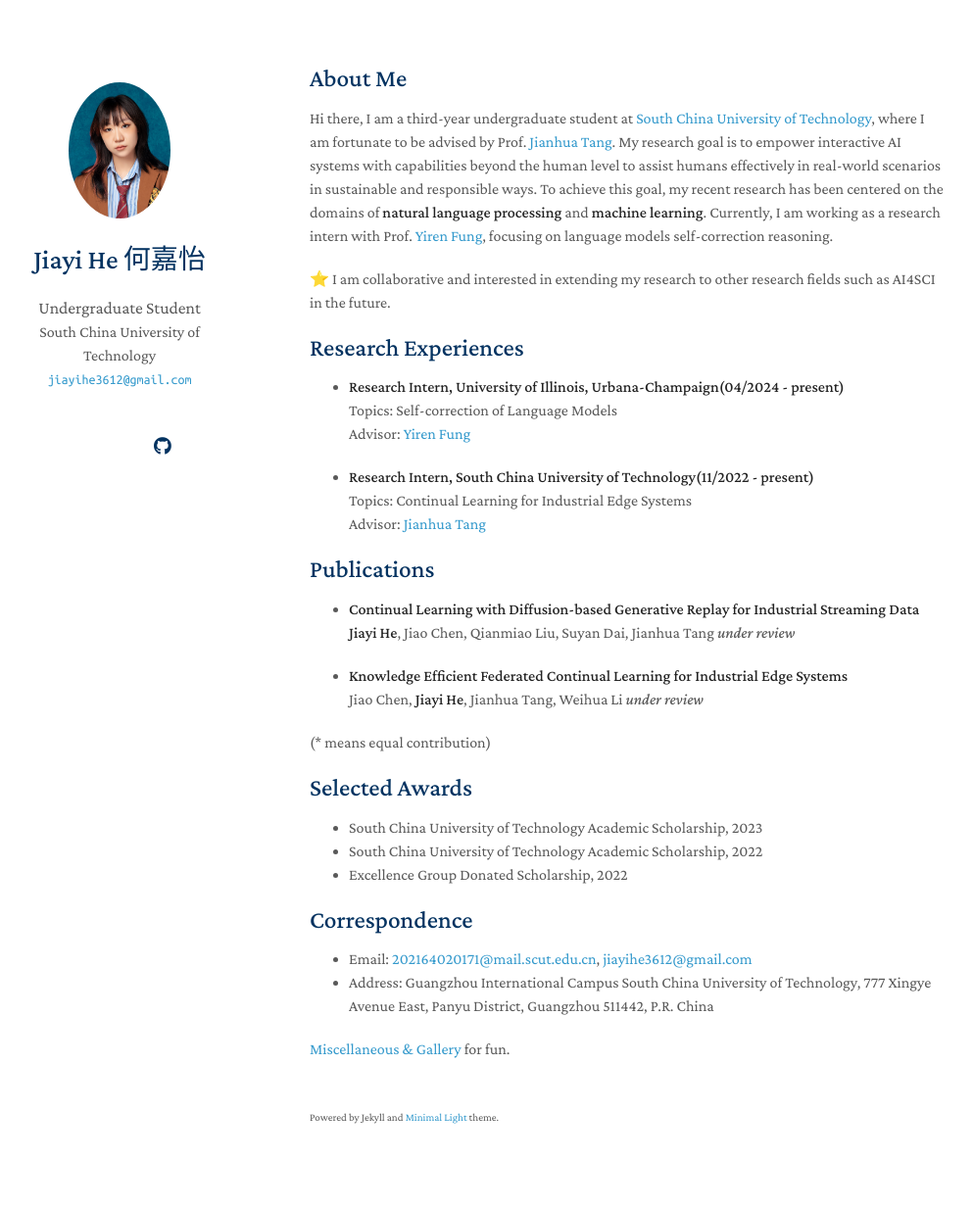
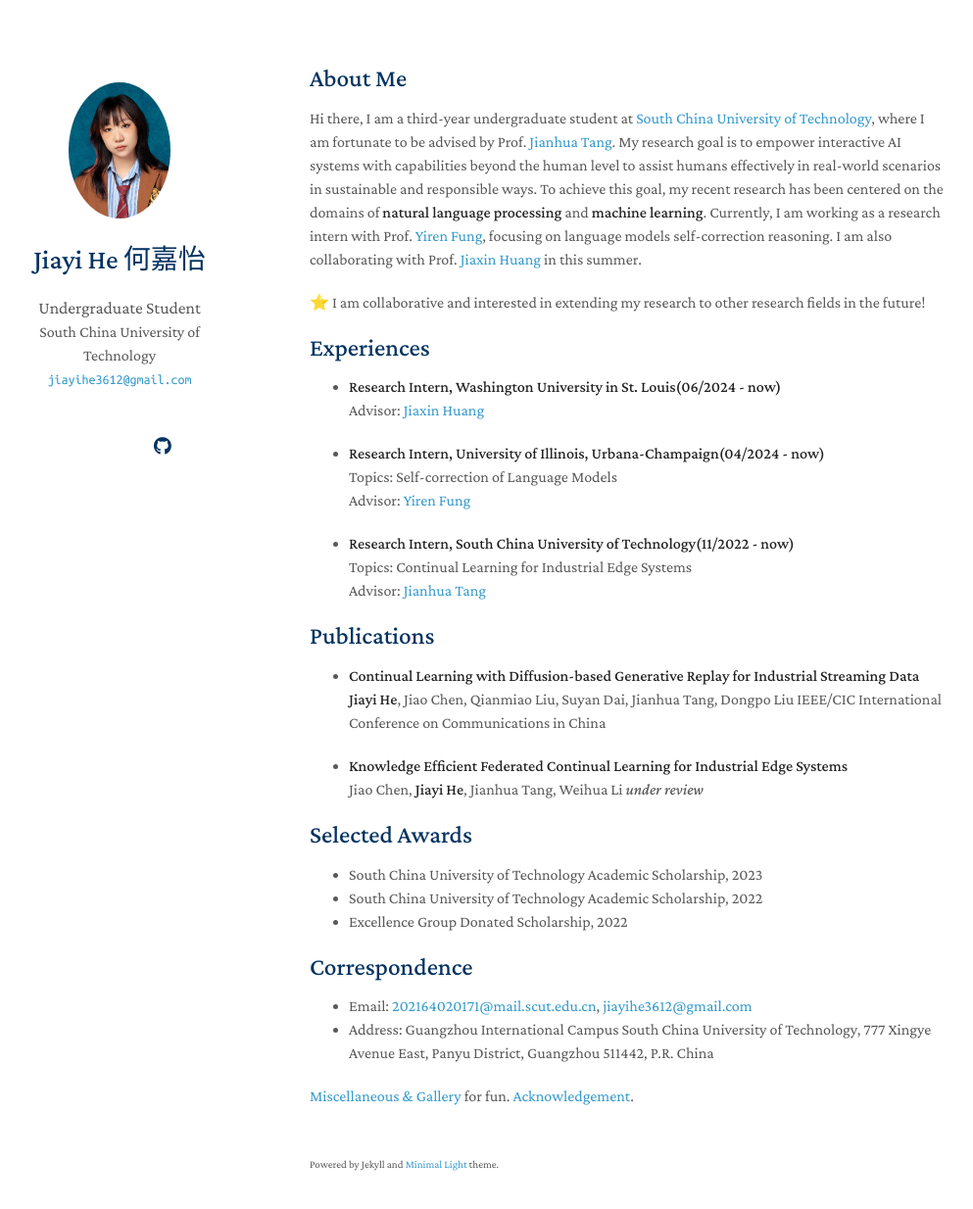
Before and after one commit to ivy3h/ivy3h.github.io, a Jekyll site: the page built from index.md, in a window 1280 px wide and 1269 px high. Shown: the top 1234 px of the window at 98% size, without its empty margins (154-1147 px from the left). Built offline with Jekyll 4.4.1, drawn with Linux system fonts in a browser that asks for light colours; nearby versions of some CDN libraries; a style sheet for code colours, icons or effects is not loaded; our own code applies the rules of GitHub Pages for plain Markdown files.

Commit message:
Update index.md

```diff
--- a/index.md
+++ b/index.md
@@ -4,19 +4,22 @@ layout: homepage
 
 ## About Me
 
-Hi there, I am a third-year undergraduate student at [South China University of Technology](https://www.scut.edu.cn/en/), where I am fortunate to be advised by Prof. [Jianhua Tang](http://www2.scut.edu.cn/wusie_en/2020/0425/c25923a490121/page.htm). My research goal is to empower interactive AI systems with capabilities beyond the human level to assist humans effectively in real-world scenarios in sustainable and responsible ways. To achieve this goal, my recent research has been centered on the domains of **natural language processing** and **machine learning**. Currently, I am working as a research intern with Prof. [Yiren Fung](https://yrf1.github.io/), focusing on language models self-correction reasoning.
+Hi there, I am a third-year undergraduate student at [South China University of Technology](https://www.scut.edu.cn/en/), where I am fortunate to be advised by Prof. [Jianhua Tang](http://www2.scut.edu.cn/wusie_en/2020/0425/c25923a490121/page.htm). My research goal is to empower interactive AI systems with capabilities beyond the human level to assist humans effectively in real-world scenarios in sustainable and responsible ways. To achieve this goal, my recent research has been centered on the domains of **natural language processing** and **machine learning**. Currently, I am working as a research intern with Prof. [Yiren Fung](https://yrf1.github.io/), focusing on language models self-correction reasoning. I am also collaborating with Prof. [Jiaxin Huang](https://teapot123.github.io/) in this summer.
 
-⭐ I am collaborative and interested in extending my research to other research fields such as AI4SCI in the future.
+⭐ I am collaborative and interested in extending my research to other research fields in the future!
 
 
 
-## Research Experiences
+## Experiences
 
-- **Research Intern, University of Illinois, Urbana-Champaign(04/2024 - present)**
+- **Research Intern, Washington University in St. Louis(06/2024 - now)**
+  Advisor: [Jiaxin Huang](https://teapot123.github.io/)
+
+- **Research Intern, University of Illinois, Urbana-Champaign(04/2024 - now)**
 Topics: Self-correction of Language Models
   Advisor: [Yiren Fung](https://yrf1.github.io/)
 
-- **Research Intern, South China University of Technology(11/2022 - present)**
+- **Research Intern, South China University of Technology(11/2022 - now)**
 Topics: Continual Learning for Industrial Edge Systems
   Advisor: [Jianhua Tang](http://www2.scut.edu.cn/wusie/2020/0425/c25374a374016/page.htm)
 
@@ -28,12 +31,12 @@ Topics: Continual Learning for Industrial Edge Systems
 ## Publications
 
 - **Continual Learning with Diffusion-based Generative Replay for Industrial Streaming Data**
-**Jiayi He**, Jiao Chen, Qianmiao Liu, Suyan Dai, Jianhua Tang _under review_
+**Jiayi He**, Jiao Chen, Qianmiao Liu, Suyan Dai, Jianhua Tang, Dongpo Liu
+  IEEE/CIC International Conference on Communications in China
 
 - **Knowledge Efficient Federated Continual Learning for Industrial Edge Systems**
 Jiao Chen, **Jiayi He**, Jianhua Tang, Weihua Li _under review_
 
-(* means equal contribution)
 
 
 ## Selected Awards
@@ -50,3 +53,4 @@ Jiao Chen, **Jiayi He**, Jianhua Tang, Weihua Li _under review_
 
 
 [Miscellaneous & Gallery](photos.md) for fun.
+[Acknowledgement](acknowledgement.md).
```
